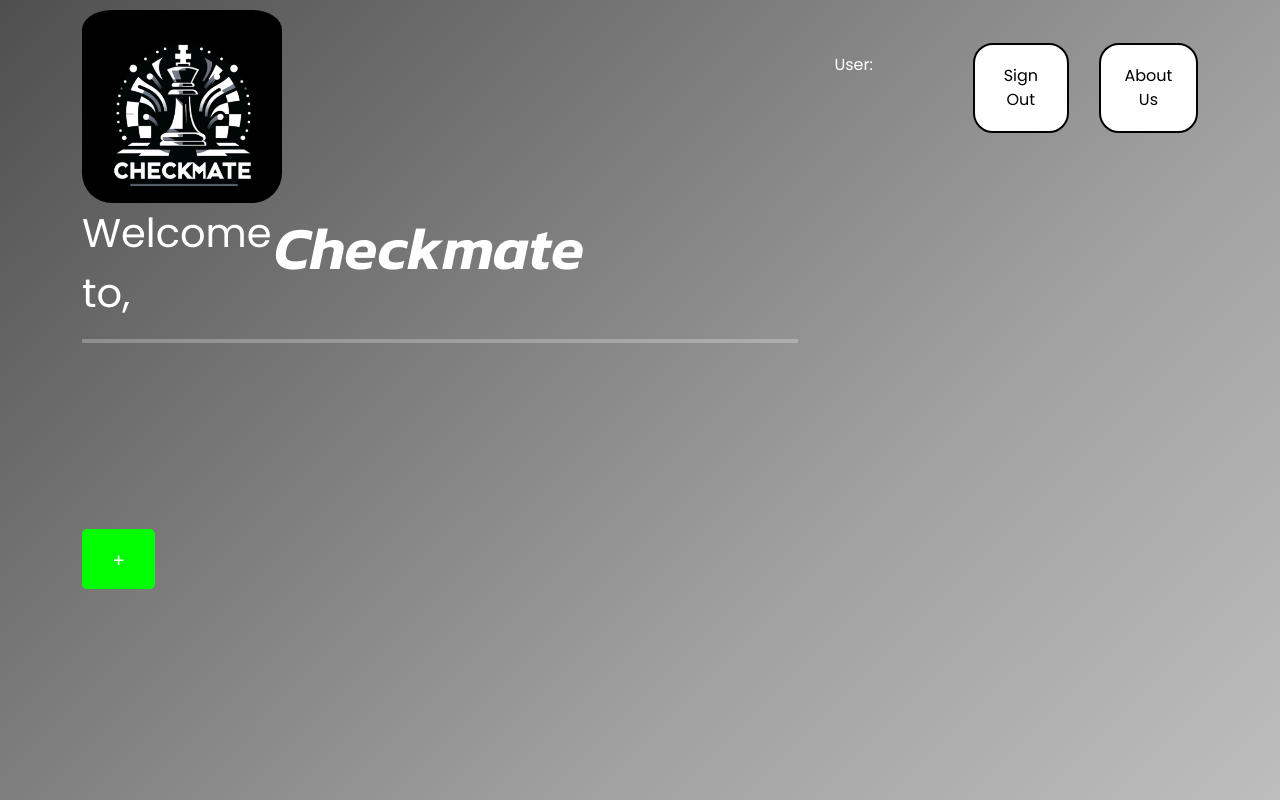
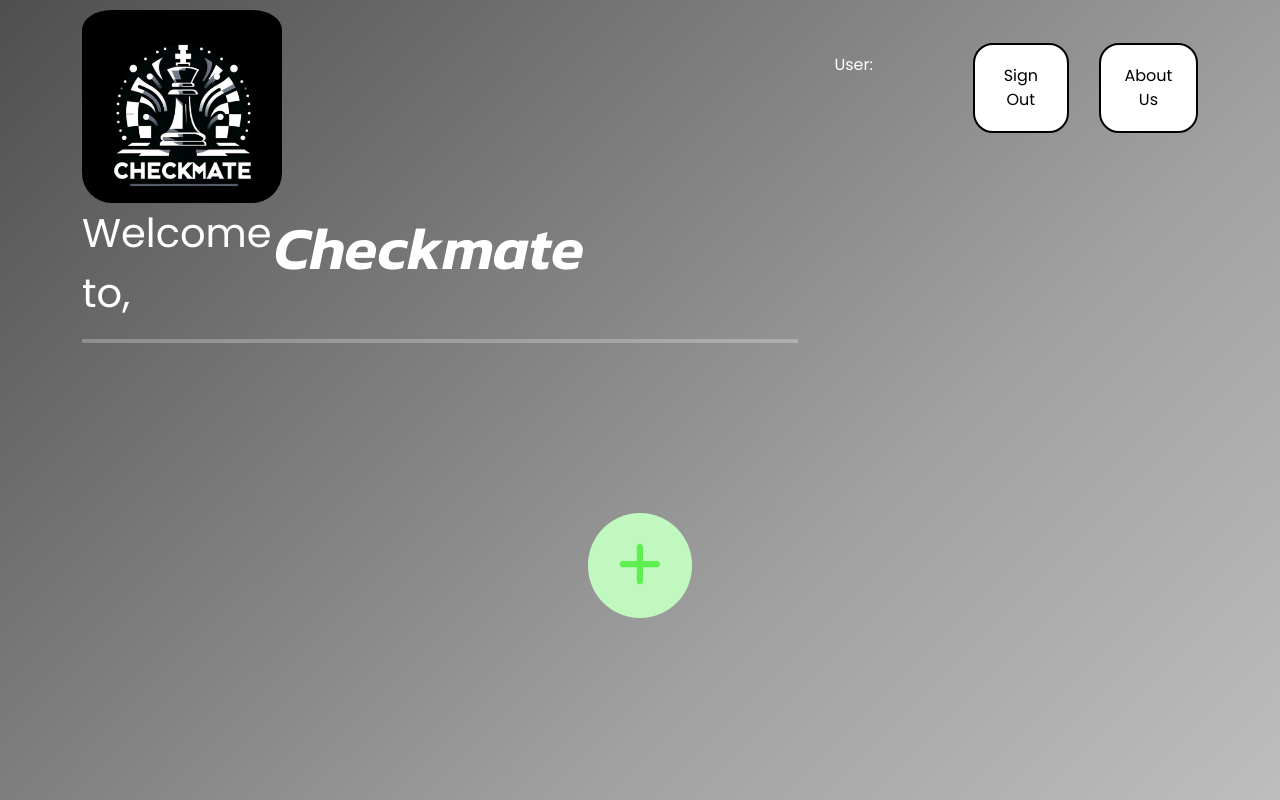
Before and after one commit to ARobertM/checkmate-web-app, a React (Create React App) app in the folder frontend/checkmate-tw/: page / in a window 1280 px wide. Built offline with nearby package versions, Linux system fonts and the light colour scheme.

Commit message:
button verde pe home trb sa ne punem repede pe front sa conectam cu backu

```diff
--- a/frontend/checkmate-tw/package.json
+++ b/frontend/checkmate-tw/package.json
@@ -5,6 +5,9 @@
   "dependencies": {
     "@emotion/react": "^11.11.3",
     "@emotion/styled": "^11.11.0",
+    "@fortawesome/fontawesome-svg-core": "^6.5.1",
+    "@fortawesome/free-solid-svg-icons": "^6.5.1",
+    "@fortawesome/react-fontawesome": "^0.2.0",
     "@mui/icons-material": "^5.15.4",
     "@mui/material": "^5.15.4",
     "@testing-library/jest-dom": "^5.17.0",
@@ -16,6 +19,7 @@
     "react-bootstrap": "^2.9.2",
     "react-datepicker": "^4.25.0",
     "react-dom": "^18.2.0",
+    "react-icons": "^5.0.1",
     "react-router-dom": "^6.21.1",
     "react-scripts": "5.0.1",
     "web-vitals": "^2.1.4"
--- a/frontend/checkmate-tw/src/Components/Home/Home.css
+++ b/frontend/checkmate-tw/src/Components/Home/Home.css
@@ -247,15 +247,13 @@ body {
 
 
 	.green-button {
-
-
-	  background-color: #00ff00;
-	  color: white;
+	  background-color: #c0f8c0;
+	  color: rgb(94, 240, 80);
 	  border: none;
 	  cursor: pointer;
-	  font-size: 20px;
+	  font-size: 50px;
 	  padding: 15px 30px;
-	  border-radius: 5px;
+	  border-radius: 100px;
 	  transition: background-color 0.3s;
 	  outline: none;
 	  position: relative;
@@ -265,6 +263,7 @@ body {
 
 	.green-button:hover {
 	  background-color: #00cc00;
+	  color: white;
   }
 
 	.green-button:hover::before {
@@ -279,22 +278,25 @@ body {
 
 	.popup {
 		display: none; /* Inițial, pop-up-ul este ascuns */
-		position: fixed; /* Poziția fixă față de viewport */
-		left: 50%; /* Centrat orizontal */
+		position: absolute; /* Poziția fixă față de viewport */
+		left: 50%; /*Centrat orizontal */
 		top: 50%; /* Centrat vertical */
-		transform: translate(-50%, -50%); /* Ajustează poziția pentru centrare exactă */
-		width: 80%; /* Lățimea pop-up-ului */
-		max-width: 500px; /* Lățimea maximă pentru a nu fi prea mare pe ecrane mari */
-		padding: 20px; /* Padding în interiorul pop-up-ului */
+		transform: translate(-50%, -50%); /*Ajustează poziția pentru centrare exactă */
+		width: 100%;
+		max-width: 500px;
+		padding: 20px;
 		background: #fff; /* Fundal alb */
 		box-shadow: 0 5px 15px rgba(0,0,0,0.3); /* Umbra pentru aspectul ridicat */
 		z-index: 1000; /* Asigură-te că se află deasupra altor elemente */
 
-	border-radius: 10px; /* Rotunjirea colțurilor pentru estetică */
+		border-radius: 30px; /* Rotunjirea colțurilor pentru estetică */
 	}
 
 
   .popup-visible {
-	  display: block;
-
+	  display: flex;
+	  justify-content: center;
+	  align-items: center;
+	  top: 50%;
+	  left: 50%;
   }
--- a/frontend/checkmate-tw/src/Components/Home/Home.js
+++ b/frontend/checkmate-tw/src/Components/Home/Home.js
@@ -1,17 +1,18 @@
+// Home.js
 import React, { useState } from "react";
 import "./Home.css";
 import AddEvent from "../Events/AddEvent";
+import { FontAwesomeIcon } from '@fortawesome/react-fontawesome';
+import { faPlus } from '@fortawesome/free-solid-svg-icons';
 
 const Home = () => {
   const [showPopup, setShowPopup] = useState(false);
 
   return (
     <div className="container">
-      <div className="pricipal-container">
-
+      <div className="principal-container">
         <span className="title">
-          <img className="logo" src='/logo_checkmate.png'></img>
-
+          <img className="logo" src='/logo_checkmate.png' alt="Checkmate Logo" />
           <div className="title-description">
             <span className="title-text"> Welcome to, </span>
             <span className="title-checkmate">Checkmate</span>
@@ -20,12 +21,12 @@ const Home = () => {
             <button className="btn-sign-in">Sign Out</button>
             <button className="btn-about-us">About Us</button>
           </div>
-          <hr className="linie"></hr>
+          <hr className="linie" />
         </span>
 
         <div className="container-evenimente">
           <button className="green-button" onClick={() => setShowPopup(true)}>
-            +
+            <FontAwesomeIcon icon={faPlus} />
           </button>
         </div>
         {showPopup && <AddEvent onClose={() => setShowPopup(false)} />}
```
Also changed, not shown: 1 other file (tests, documents, lock files or other folders).
